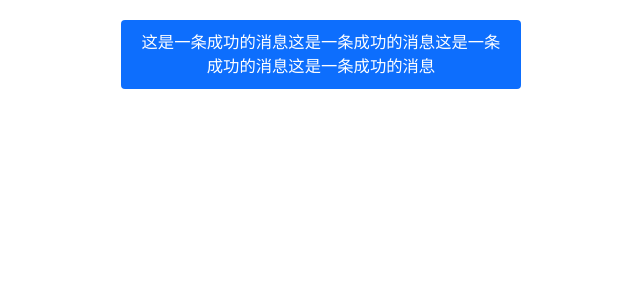
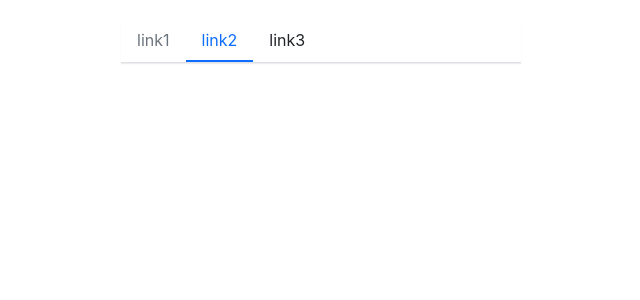
Before and after one commit to Indexsarrol/IndexUI, a React (Create React App) app: page / in a window 1280 px wide. Shown: the top 300 px of the page, without its empty margins (319-959 px from the left). Built offline with nearby package versions, Linux system fonts and the light colour scheme.

Commit message:
✨ New Add：新增Menu组件

```diff
--- a/src/App.css
+++ b/src/App.css
@@ -1,5 +1,5 @@
 .App {
-  text-align: center;
+  /* text-align: center; */
   display: flex;
   align-items: center;
   justify-content: center;
--- a/src/App.tsx
+++ b/src/App.tsx
@@ -1,25 +1,26 @@
 /*
- * @Author: your name
+ * @Author: Indexsarrol
  * @Date: 2021-04-23 10:15:37
- * @LastEditTime: 2021-04-25 18:04:29
- * @LastEditors: Please set LastEditors
- * @Description: In User Settings Edit
+ * @LastEditTime: 2021-04-27 17:58:37
+ * @LastEditors: Indexsarrol
+ * @Description:
  * @FilePath: \index-ui\src\App.tsx
  */
-import React from 'react';
-import Button, { ButtonType, ButtonSize } from './components/Button/Button';
+import React, { useState } from 'react';
 import Alert from './components/Alert/Alert';
+import Menu from './components/Menu/Menu';
+import MenuItem from './components/Menu/MenuItem';
 import './App.css';
-const  App: React.FC = () => {
-  return (
+const  App: React.FC = () => (
     <div className="App">
       <div style={{ width: 400, marginTop: 20 }}>
-        <Alert
-          message="这是一条成功的消息这是一条成功的消息这是一条成功的消息这是一条成功的消息"
-        />
+        <Menu defaultKey={1} mode="horizontal">
+          <MenuItem index={0} disabled>link1</MenuItem>
+          <MenuItem index={1}>link2</MenuItem>
+          <MenuItem index={2}>link3</MenuItem>
+        </Menu>
       </div>
     </div>
   );
-}
 
 export default App;
--- a/src/components/Alert/Alert.tsx
+++ b/src/components/Alert/Alert.tsx
@@ -1,7 +1,7 @@
 /*
  * @Author: wujian
  * @Date: 2021-04-25 16:27:51
- * @LastEditTime: 2021-04-25 18:01:47
+ * @LastEditTime: 2021-04-26 17:11:32
  * @LastEditors: Please set LastEditors
  * @Description: In User Settings Edit
  * @FilePath: \index-ui\src\components\Alert\Alert.tsx
@@ -78,7 +78,7 @@ const Alert: React.FC<TAlertProps> = (props) => {
 			{...restProps}
 		>
 			<div className="idx-alert-message-content">
-				<span>{message}</span>
+				<span className="idx-alert-message">{message}</span>
 				<span
 					className={isShowClose}
 					onClick={handleClose}
--- a/src/components/Alert/_styles.scss
+++ b/src/components/Alert/_styles.scss
@@ -9,6 +9,9 @@
         display: flex;
         align-items: center;
         justify-content: space-between;
+        .idx-alert-message {
+            text-align: left;
+        }
         .idx-alert-close-icon {
             cursor: pointer;
         }
--- /dev/null
+++ b/src/components/Menu/Menu.tsx
@@ -0,0 +1,68 @@
+/*
+ * @Author: Indexsarrol
+ * @Date: 2021-04-27 09:41:42
+ * @LastEditTime: 2021-04-27 16:31:52
+ * @LastEditors: Indexsarrol
+ * @Description:
+ * @FilePath: \index-ui\src\components\Menu\Menu.tsx
+ */
+import React, { useState, createContext } from 'react';
+import classnames from 'classnames';
+
+type MenuMode = 'horizontal' | 'vertical';
+type keyType = number;
+type SelectType = (activeKey: keyType) => void;
+interface MenuProps {
+    defaultKey: keyType;
+    className?: string;
+    mode?: MenuMode;
+    style?: React.CSSProperties;
+    onSelect?: SelectType
+}
+export interface IMenuContextProps {
+    key: keyType;
+    onSelect?: SelectType
+};
+
+export const MenuContext = createContext<IMenuContextProps>({ key: 0 });
+
+const Menu: React.FC<MenuProps> = (props) => {
+    const {
+        defaultKey,
+        className,
+        mode,
+        style,
+        children,
+        onSelect
+    } = props;
+    const [ currentKey, setCurrentKey ] = useState(defaultKey);
+    const handleClick = (key: keyType) => {
+        setCurrentKey(key);
+        if (onSelect) {
+            onSelect(key)
+        }
+    }
+    const transferContext: IMenuContextProps = {
+        key: currentKey ? currentKey : 0,
+        onSelect: handleClick
+    }
+    const classNames = classnames('idx-menu', className, {
+        'idx-menu-vertical': mode === 'vertical'
+    });
+
+    return (
+        <ul className={classNames} style={style}>
+            <MenuContext.Provider value={transferContext}>
+                {children}
+            </MenuContext.Provider>
+        </ul>
+    );
+}
+
+
+Menu.defaultProps = {
+    mode: 'horizontal',
+    defaultKey: 0
+}
+
+export default Menu;
--- /dev/null
+++ b/src/components/Menu/MenuItem.tsx
@@ -0,0 +1,44 @@
+/*
+ * @Author: Indexsarrol
+ * @Date: 2021-04-27 14:29:06
+ * @LastEditTime: 2021-04-27 16:32:57
+ * @LastEditors: Indexsarrol
+ * @Description:
+ * @FilePath: \index-ui\src\components\Menu\MenuItem.tsx
+ */
+import React, { useContext } from 'react';
+import classnames from 'classnames';
+import { MenuContext } from './Menu';
+
+export interface IMenuItemProps {
+    index: number;
+    disabled?: boolean;
+    className?: string;
+    style?: React.CSSProperties
+}
+
+const MenuItem: React.FC<IMenuItemProps> = (props) => {
+    const { index, disabled, className, style, children } = props;
+    const context = useContext(MenuContext);
+    const prefix = 'idx-menu-item';
+    const classNames = classnames(prefix, className, {
+        [`${prefix}-disabled`]: disabled,
+        [`${prefix}-actived`]: context.key === index
+    });
+    const handleChange = (): void => {
+        if (context.onSelect && !disabled) {
+            context.onSelect(index)
+        }
+    }
+    return (
+        <li
+            className={classNames}
+            style={style}
+            onClick={handleChange}
+        >
+            {children}
+        </li>
+    );
+}
+
+export default MenuItem;
--- /dev/null
+++ b/src/components/Menu/_styles.scss
@@ -0,0 +1,41 @@
+.idx-menu {
+    display: flex;
+    flex-wrap: wrap;
+    padding-left: 0;
+    margin-bottom: 30px;
+    list-style: none;
+    border-bottom: $menu-border-width solid $menu-border-color;
+    box-shadow: $menu-box-shadow;
+    .idx-menu-item {
+        padding: $menu-item-padding-y $menu-item-padding-x;
+        cursor: pointer;
+        transition: $menu-transition;
+        &:hover, &:focus {
+            text-decoration: none;
+
+        }
+        &.idx-menu-item-disabled {
+            color: $menu-item-disabled-color;
+            cursor: default;
+            pointer-events: none;
+        }
+        &.idx-menu-item-actived, &:hover {
+            color: $menu-item-active-color;
+            border-bottom: $menu-item-active-border-width solid $menu-item-active-color;
+        }
+    }
+}
+
+.idx-menu-vertical {
+    flex-direction: column;
+    border-bottom: 0px;
+    border-left: $menu-border-width solid $menu-border-color;
+    .idx-menu-item {
+        border-left: $menu-item-active-border-width solid transparent;
+        &.idx-menu-item-actived, &:hover {
+            color: $menu-item-active-color;
+            border-bottom: 0;
+            border-left: $menu-item-active-border-width solid $menu-item-active-color;
+        }
+    }
+}
--- a/src/styles/_variables.scss
+++ b/src/styles/_variables.scss
@@ -219,3 +219,21 @@ $alert-line-height:             $line-height-base !default;
 
 // alert边框
 $alert-border-width:            $border-width !default;
+
+
+// menu
+$menu-border-width:            $border-width !default;
+$menu-border-color:            $border-color !default;
+$menu-box-shadow:              inset 0 1px 0 rgba($white, .15), 0 1px 1px rgba($black, .075) !default;
+$menu-transition:              color .15s ease-in-out, border-color .15s ease-in-out !default;
+
+// menu-item
+$menu-item-padding-y:          .5rem !default;
+$menu-item-padding-x:          1rem !default;
+$menu-item-active-color:       $primary !default;
+$menu-item-active-border-width: 2px !default;
+$menu-item-disabled-color:     $gray-600 !default;
+
+//sub-menu
+//submenu
+$submenu-box-shadow: 0 2px 4px 0 rgba(0,0,0,.12), 0 0 6px 0 rgba(0,0,0,.04);
--- a/src/styles/index.scss
+++ b/src/styles/index.scss
@@ -6,4 +6,6 @@
 
 @import '../components/Button/styles';
 
-@import '../components/Alert/styles'
+@import '../components/Alert/styles';
+
+@import '../components/Menu/styles'
```
Also changed, not shown: src/index.tsx (+9 -4 lines).
